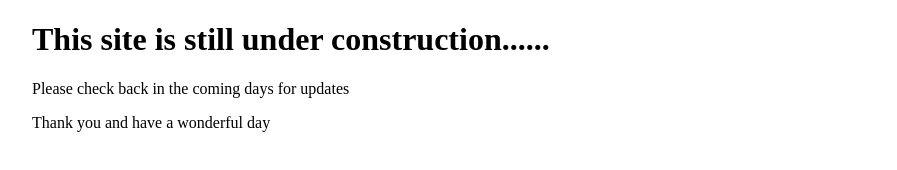
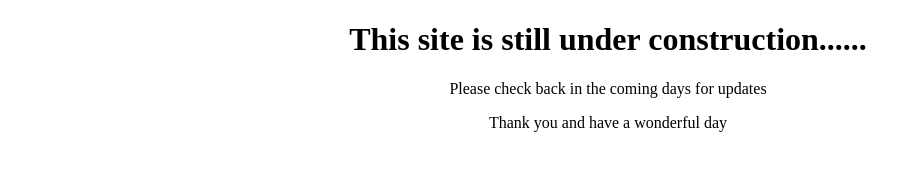
Before and after one commit to pjsheldon/pjsheldon.github.io, a plain HTML site: page index.html in a window 1280 px wide. Shown: the whole page, without its empty margins (32-929 px from the left). Drawn offline with Linux system fonts and the light colour scheme.

Commit message:
added style
Added style for the under construction landing page.

```diff
--- a/index.html
+++ b/index.html
@@ -9,8 +9,11 @@
 	<link rel="stylesheet" type="text/css" href="pjsheldonWebLayout.css">
 </head>
 <body>
-<h1>This site is still under construction......</h1>
-<p>Please check back in the coming days for updates</p>
-<p>Thank you and have a wonderful day</p>
+	<div id="check">
+		<h1>This site is still under construction......</h1>
+		<p></p>
+		<p>Please check back in the coming days for updates</p>
+		<p>Thank you and have a wonderful day</p>
+	</div>
 </body>
 </html>
--- a/pjsheldonWebLayout.css
+++ b/pjsheldonWebLayout.css
@@ -8,4 +8,7 @@ body {
 	margin: 0 auto;
 }
 
-/* header layout */
+/* check layout */
+#check {
+	text-align: center;
+}
```
